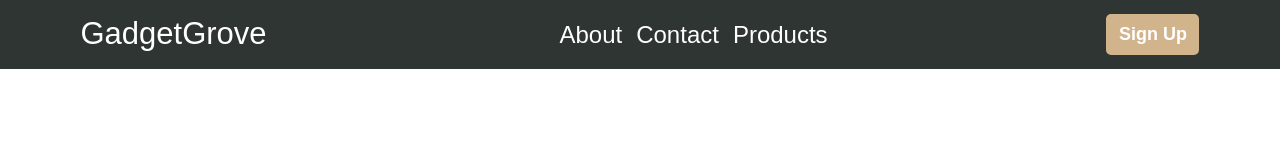
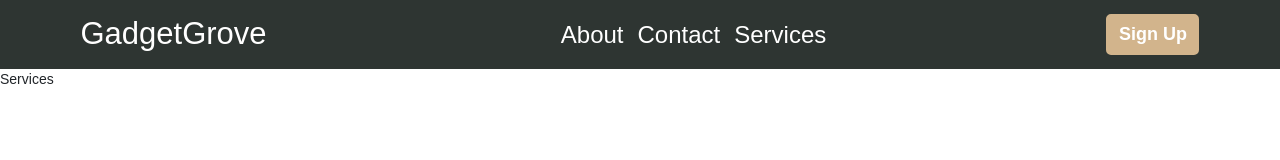
Before and after one commit to geneawesome/CapstoneProject, a React (Vite) app: page /services in a window 1280 px wide. Shown: the top 160 px of the page. Built offline with nearby package versions, Linux system fonts and the light colour scheme.

Commit message:
Products to Services

```diff
--- a/src/components/Topnav.jsx
+++ b/src/components/Topnav.jsx
@@ -22,8 +22,8 @@
       name: "Contact",
     },
     {
-      path: "/products",
-      name: "Products",
+      path: "/services",
+      name: "Services",
     },
   ];
   return (
--- a/src/routes.jsx
+++ b/src/routes.jsx
@@ -2,7 +2,7 @@
 import About from "./views/About/About";
 import Contact from "./views/Contact/Contact";
 import SignUp from "./views/SignUp/SignUp";
-import Products from "./views/Products/Products";
+import Services from "./views/Services/Services";
 
 
 
@@ -12,7 +12,7 @@
     { path: "/about", element: <About />,},
     { path: "/contact", element: <Contact />,},
     { path: "/signUp", element: <SignUp />,},
-    { path: "/products", element: <Products/>,},
+    { path: "/services", element: <Services/>,},
 ];
 
 export default routes;
--- a/src/views/Products/Products.jsx
+++ /dev/null
@@ -1,9 +0,0 @@
-import React from 'react'
-
-const Products = () => {
-  return (
-    <div>Products</div>
-  )
-}
-
-export default Products
--- /dev/null
+++ b/src/views/Services/Services.jsx
@@ -0,0 +1,9 @@
+import React from 'react'
+
+const Services = () => {
+  return (
+    <div>Services</div>
+  )
+}
+
+export default Services
```
